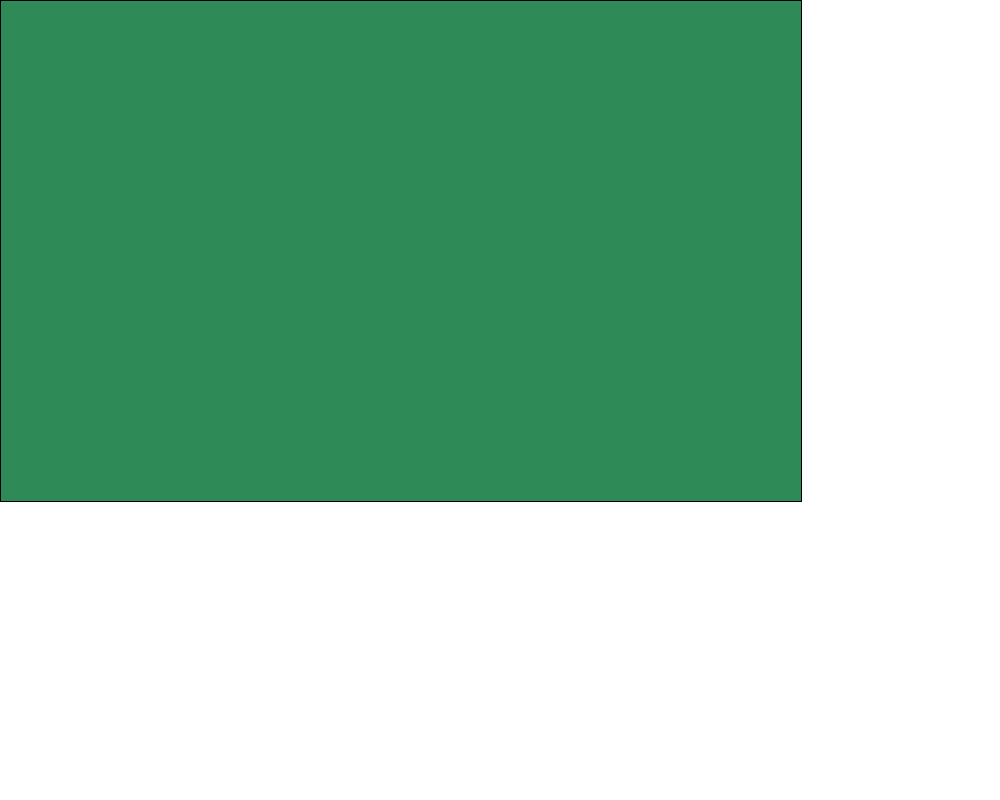
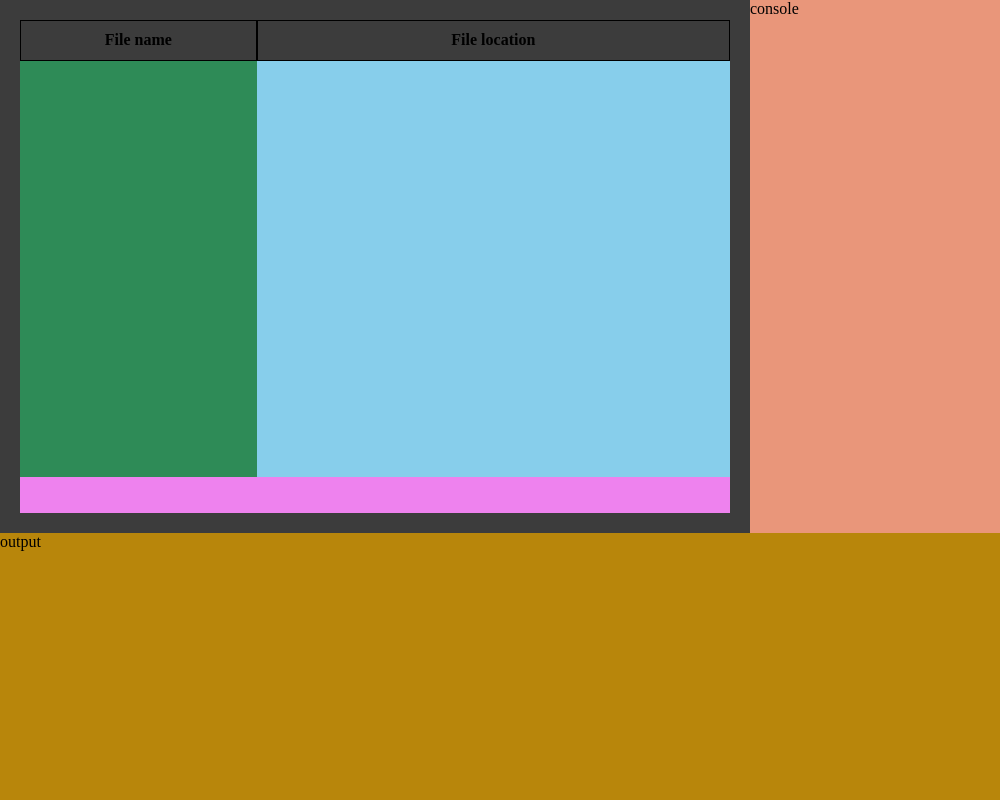
Before and after one commit to Nattakitt-Tin/Non-helmeted-Motorcyclist-Detection-System_KMITL, an Electron app: page ui-section/index.html in a window 1000 px wide. Drawn offline with nearby package versions, Linux system fonts and the light colour scheme.

Commit message:
add section

```diff
--- a/ui-section/fu.js
+++ b/ui-section/fu.js
@@ -1,30 +1,30 @@
-// var holder = document.getElementById('drag-file');
-// var path = []
-// holder.ondragover = () => {
-//     return false;
-// };
+var holder = document.getElementById('drag-file');
+var path = []
+holder.ondragover = () => {
+    return false;
+};
 
-// holder.ondragleave = () => {
-//     return false;
-// };
+holder.ondragleave = () => {
+    return false;
+};
 
-// holder.ondragend = () => {
-//     return false;
-// };
+holder.ondragend = () => {
+    return false;
+};
 
-// holder.ondrop = (e) => {
-//     e.preventDefault();
+holder.ondrop = (e) => {
+    e.preventDefault();
 
-//     for (let f of e.dataTransfer.files) {
-//         console.log('File(s) you dragged here: ', f.path)
-//         var list_f = document.createElement('option');
-//         list_f.textContent = f.path;
-//         document.getElementById("l_file").appendChild(list_f)
-//         path.push(f.path)
-//     }
-//     console.log(path)
-//     return false;
-// };
+    for (let f of e.dataTransfer.files) {
+        console.log('File(s) you dragged here: ', f.path)
+        var list_f = document.createElement('option');
+        list_f.textContent = f.path;
+        document.getElementById("l_file").appendChild(list_f)
+        path.push(f.path)
+    }
+    console.log(path)
+    return false;
+};
 
 
 function go() {
@@ -82,10 +82,3 @@ $(canvas).on('mousemove', function(e) {
     //Output
     $('#output').html('x: '+last_mousex+', '+end_x+'<br/>y: '+last_mousey+', '+end_y+'<br/>mousedown: '+mousedown);
 });
-
-
-function win_o(){
-
-
-
-}
--- a/ui-section/index.html
+++ b/ui-section/index.html
@@ -5,18 +5,26 @@
       <meta charset="UTF-8">
       <title>Hello Python from Electron!</title>
     </head>
-     <!-- <div class= "file">
-       <h1>file section</h1>
-       <div id="drag-file">
-         <select multiple size="10" id="l_file">
+     <body>
+      <div class="grid-container">
+      <section class="file">
+        <table class="f_name">
+          <tr>
+            <th>File name</th>
+          </tr>
+        </table>
+        <table class="f_lo">
+          <tr>
+            <th>File location</th>
+          </tr>
+        </table>
+        <canvas class="myCanvas1" id="drag-file"></canvas>
+        <canvas class="myCanvas2" id="drag-file"></canvas>
 
-         </select multiple>
-         </div>
-
-         <button onclick="go()">go</button>
-
-      </div> -->
-      <canvas id="canvas" width="800" height="500"></canvas>
-<div id="output"></div>
+      </section>
+      <section class="con">console</section>
+      <section class="out">output</section>
+      </div>
+     </body>
 </html>
 <script src="fu.js"></script>
--- a/ui-section/main.js
+++ b/ui-section/main.js
@@ -1,7 +1,7 @@
 const {app, BrowserWindow} = require('electron')
 
 function createWindow () {
-    window = new BrowserWindow({width: 1000, height: 800})
+    window = new BrowserWindow({width: 1000, height: 500})
     window.loadFile('index.html')
 
 
--- a/ui-section/s.css
+++ b/ui-section/s.css
@@ -1,20 +1,78 @@
 * {
     margin: 0;
     padding: 0;
+    background: #3C3C3C;
 }
 
+.grid-container {
+    display: grid;
+    height: 100vh;
+    width: 100vw;
+    grid-template-columns: 3fr 1fr;
+    grid-template-rows: 2fr 1fr;
 
+}
 
+/*
 #drag-file {
     background: blue;
     text-align: center;
-    /* display: flexbox; */
     height: 60vh;
     width: 35vw;
+} */
+select {
+    max-width: 300px;
 }
-canvas {
-    cursor: crosshair;
-    border: 1px solid #000000;
-    background: seagreen;
+
+.file {
+    background: violet;
+    margin: 20px;
+    display: grid;
+    grid-template-columns: 1fr 2fr;
+    grid-template-rows: 0.18fr 2fr;
 
 }
+
+.out{
+    background: darkgoldenrod;
+    grid-column: 1/3;
+}
+
+.con{
+    background: darksalmon;
+}
+
+.f_name{
+    width: 100%;
+    grid-column: 1/2;
+
+}
+
+.f_lo{
+    width: 100%;
+    grid-column: 2/3;
+
+}
+
+table, th, td {
+    border: 1px solid black;
+    border-collapse: collapse;
+  }
+
+.myCanvas1 {
+    width: 100%;
+    height: 92%;
+    /* cursor: crosshair; */
+    background: seagreen;
+    grid-column: 1/2;
+
+
+}
+
+.myCanvas2 {
+    width: 100%;
+    height: 92%;
+    /* cursor: crosshair; */
+    background:skyblue;
+    grid-column: 2/3;
+}
```
